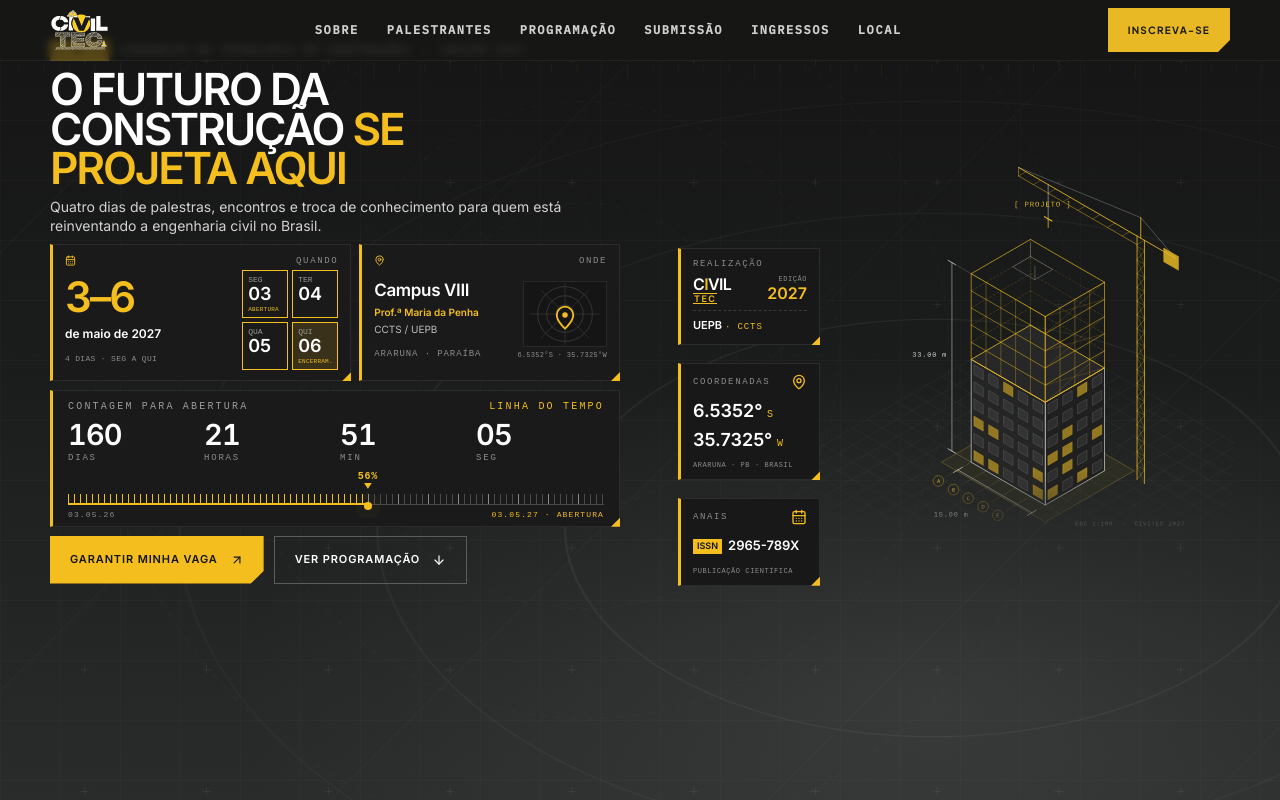
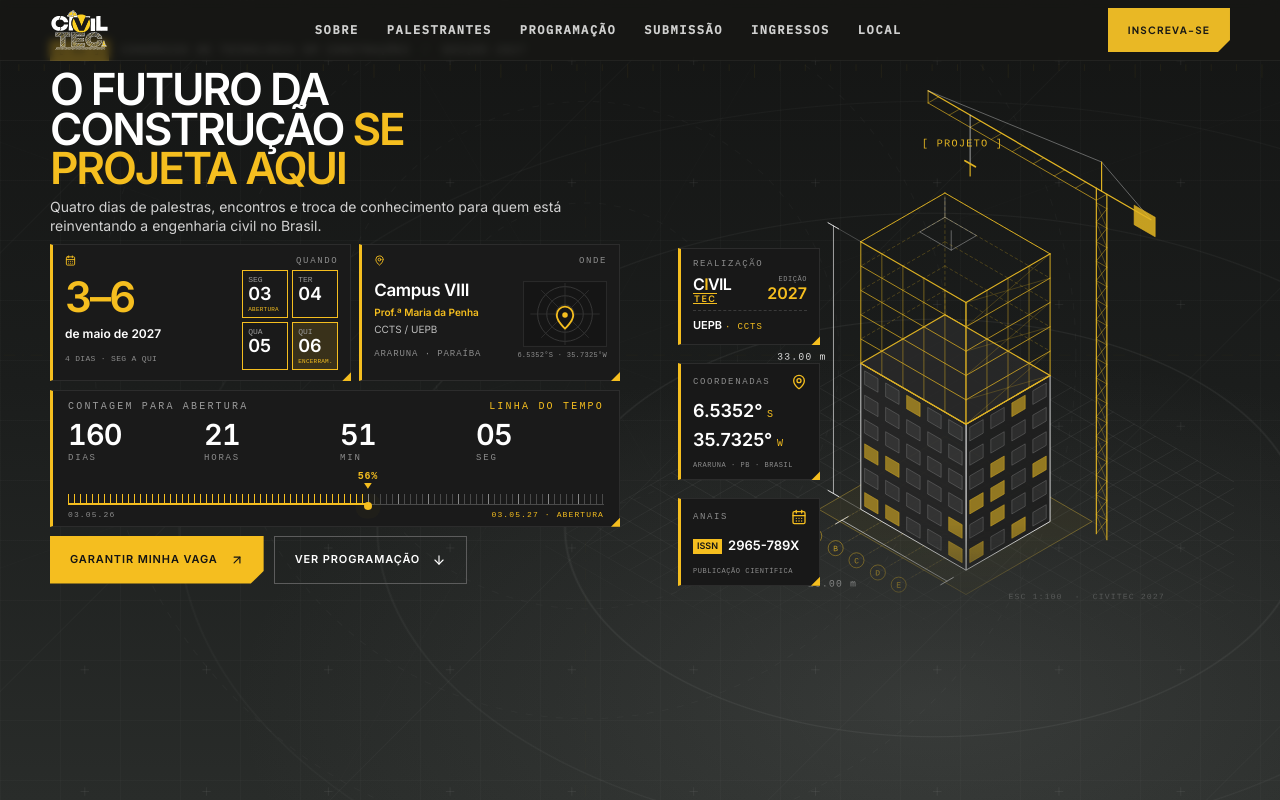
Before and after one commit to Dkalones/civil-tec, a React (Vite) app: page / in a window 1280 px wide. Shown: the top 800 px of the page. Built offline with nearby package versions, Linux system fonts and the light colour scheme.

Commit message:
Aumenta prédio da arte principal no Hero

```diff
--- a/src/index.css
+++ b/src/index.css
@@ -588,3 +588,24 @@
 @media (max-width: 700px) {
   .ct-hero-artwork img { object-position: center top; }
 }
+
+
+/* Amplia a ilustração principal sem alterar a coluna de conteúdo */
+@media (min-width: 1201px) {
+  .ct-hero-artwork img {
+    transform: scale(1.42);
+    transform-origin: right center;
+  }
+}
+@media (min-width: 701px) and (max-width: 1200px) {
+  .ct-hero-artwork img {
+    transform: scale(1.22);
+    transform-origin: center center;
+  }
+}
+@media (max-width: 700px) {
+  .ct-hero-artwork img {
+    transform: scale(1.12);
+    transform-origin: center top;
+  }
+}
```
